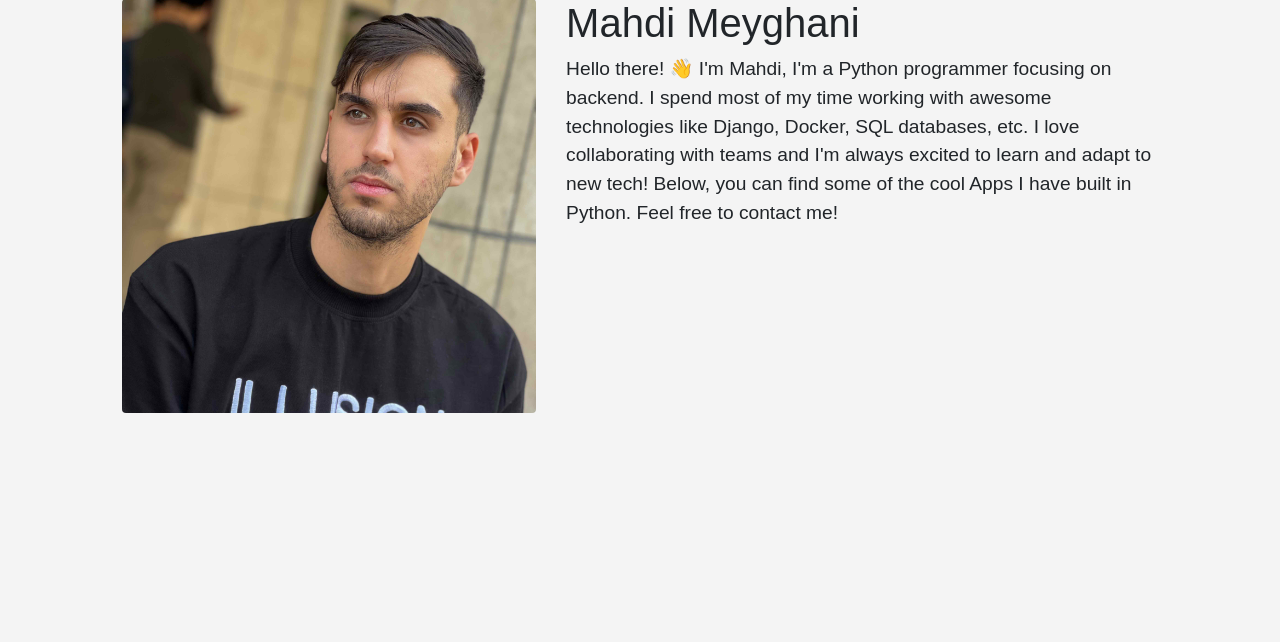
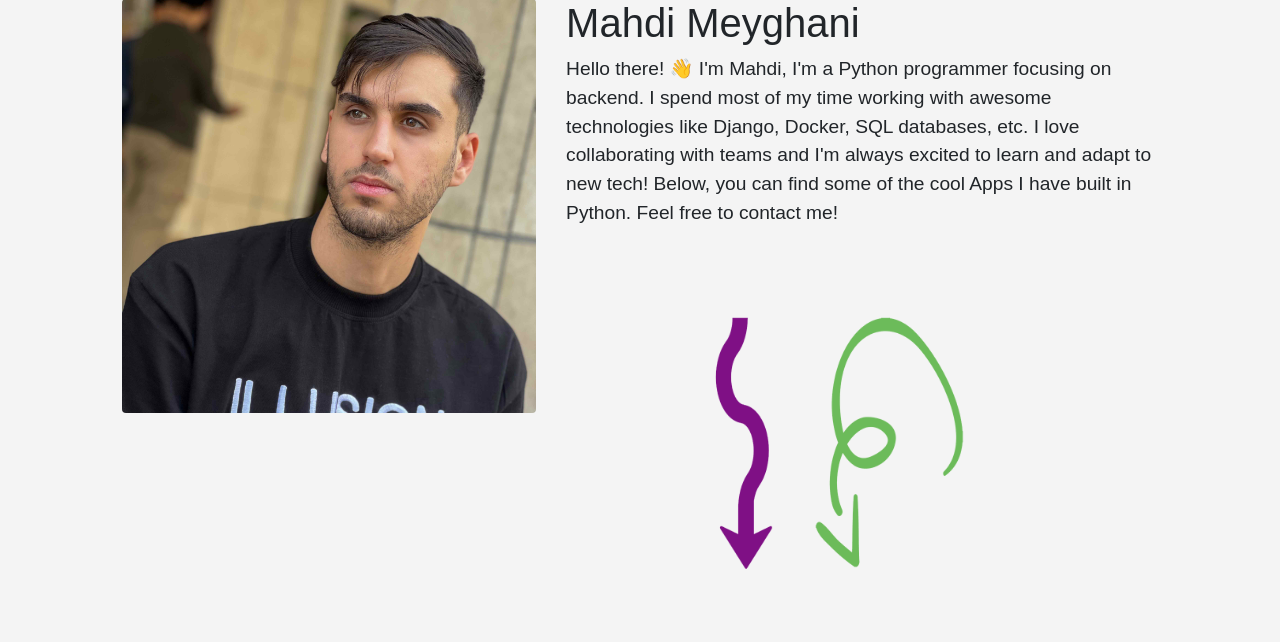
Before and after one commit to Mahdi-Meyghani/Django-Personal-Website, a Django app: page / in a window 1280 px wide. Shown: the part 49-691 px from the top of the page. Run offline with Django 5.2, Linux system fonts and the light colour scheme; some libraries are stand-ins or nearby versions.

Commit message:
Add arrow image in the webpage

```diff
--- a/static/portfolio_website/style.css
+++ b/static/portfolio_website/style.css
@@ -19,3 +19,14 @@ body {
     font-size: 1.2em;
     line-height: 1.5;
 }
+
+.arrow-container {
+    position: relative;
+    width: 100%;
+    height: auto;
+}
+
+.img-arrow {
+    width: 80%;
+    height: auto;
+}
--- a/templates/portfolio_website/home.html
+++ b/templates/portfolio_website/home.html
@@ -19,6 +19,9 @@
                     <div class="col-md-7">
                         <h1 class="display-4">Mahdi Meyghani</h1>
                         <p class="lead">Hello there! 👋 I'm Mahdi, I'm a Python programmer focusing on backend. I spend most of my time working with awesome technologies like Django, Docker, SQL databases, etc. I love collaborating with teams and I'm always excited to learn and adapt to new tech! Below, you can find some of the cool Apps I have built in Python. Feel free to contact me!</p>
+                        <div class="arrow-container">
+                            <img src="{% static 'portfolio_website/pictures/arrow.png' %}" alt="Arrow" class="img-arrow">
+                        </div>
                     </div>
                 </div>
             </div>
```
